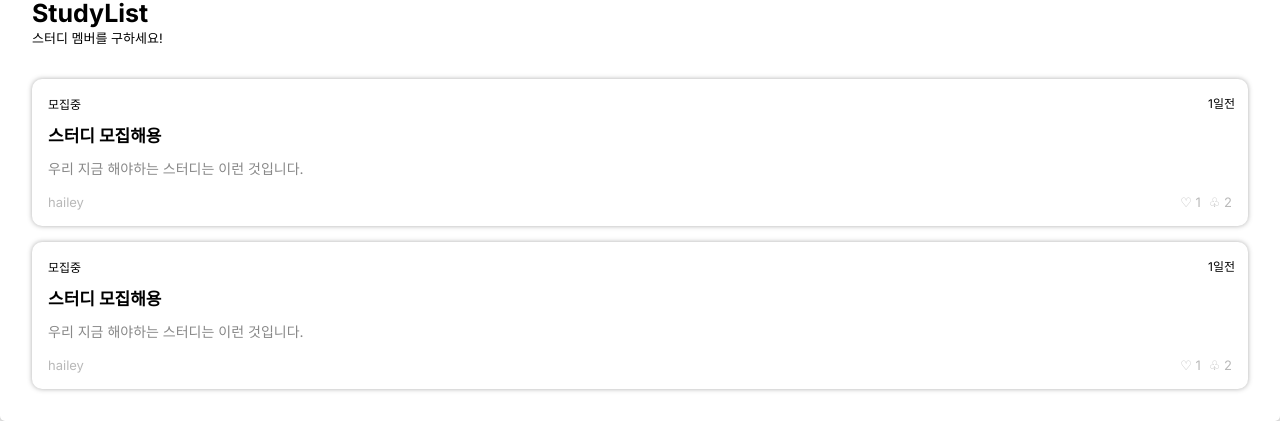
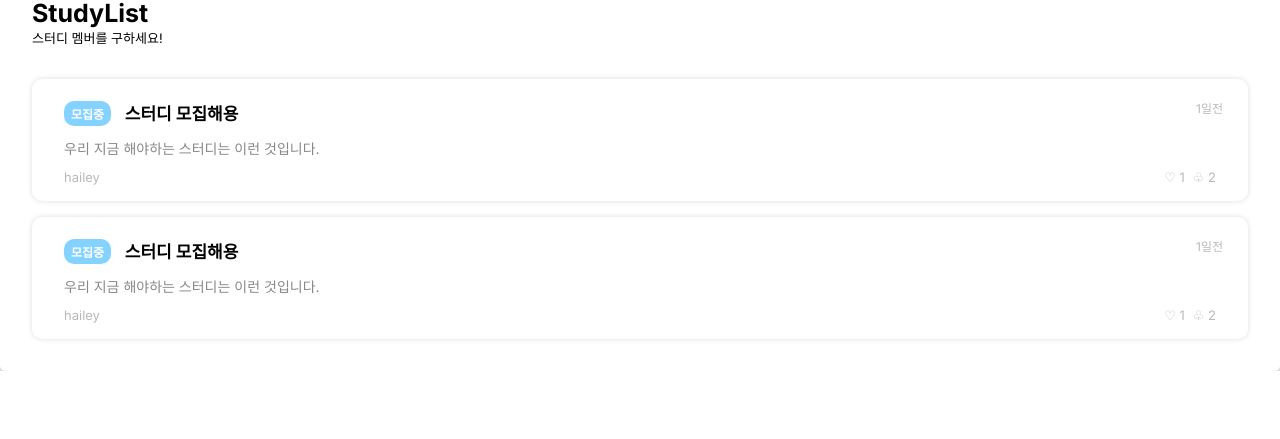
Before and after one commit to haileyham/study-now, a Next.js app: page /study-post in a window 1280 px wide. Shown: the part 274-713 px from the top of the page. Built offline with nearby package versions, Linux system fonts and the light colour scheme.

Commit message:
(#6) style: 스터디게시판 pc버전 마크업

```diff
--- a/app/study-post/page.module.scss
+++ b/app/study-post/page.module.scss
@@ -22,7 +22,7 @@
 .studyList {
   margin-top: 1rem;
   padding: 1rem;
-  box-shadow: 0 0 5px rgba(164, 164, 164, 0.898);
+  box-shadow: 0 0 5px rgba(216, 216, 216, 0.898);
   border-radius: var(--border-radius-m);
   position: relative;
   .date {
@@ -30,14 +30,19 @@
     right: 13px;
     top: 15px;
     font-size: var(--font-size-ss);
+    color: var(--color-content-s);
   }
   .status {
-    display: block;
-    margin-bottom: 10px;
     font-size: var(--font-size-ss);
+    font-weight: 900;
+    background: rgb(131, 210, 255);
+    color: white;
+    padding: 2px 5px;
+    border-radius: var(--border-radius-m);
   }
   h2 {
     font-size: var(--font-header-m);
+    margin-top: 10px;
     margin-bottom: 0.7rem;
   }
   p {
@@ -47,7 +52,7 @@
   .postInfo {
     font-size: var(--font-size-s);
     color: var(--color-content-s);
-    margin-top: 1rem;
+    margin-top: 0.7rem;
     display: flex;
     justify-content: space-between;
     gap: 8px;
@@ -63,6 +68,19 @@
 
 /* 데스크탑 화면 스타일 */
 @media (min-width: 1024px) {
-  body {
+  .studyList {
+    padding: 1rem 2rem;
+    .status {
+      position: absolute;
+      top: 22px;
+      padding: 4px 7px;
+    }
+    .date {
+      top: 20px;
+      right: 25px;
+    }
+    h2 {
+      margin: 5px 0 0.8rem 3.8rem;
+    }
   }
 }
```
